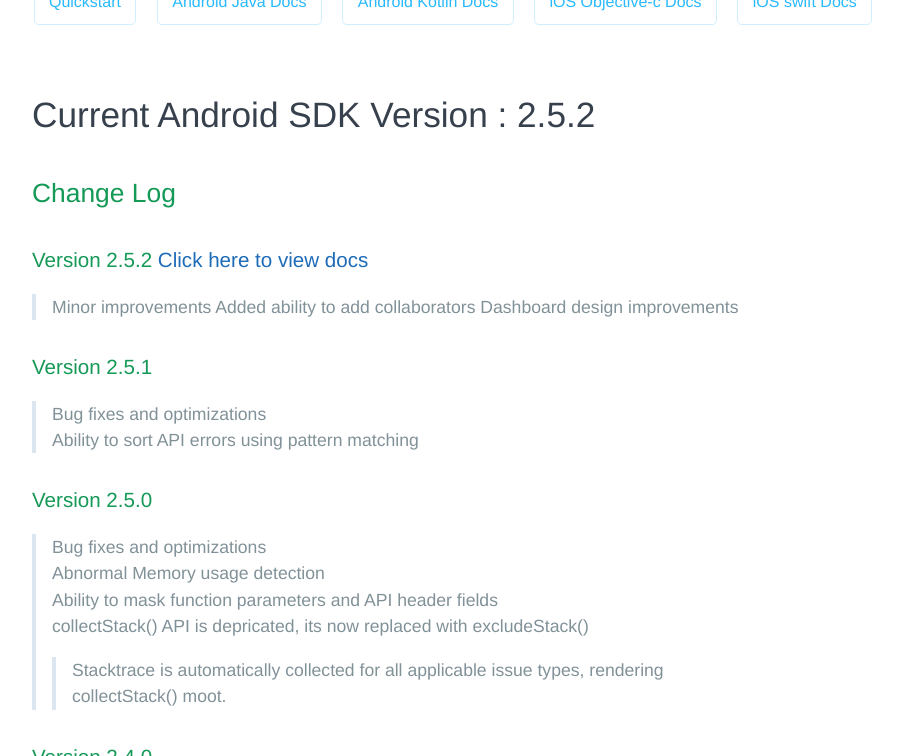
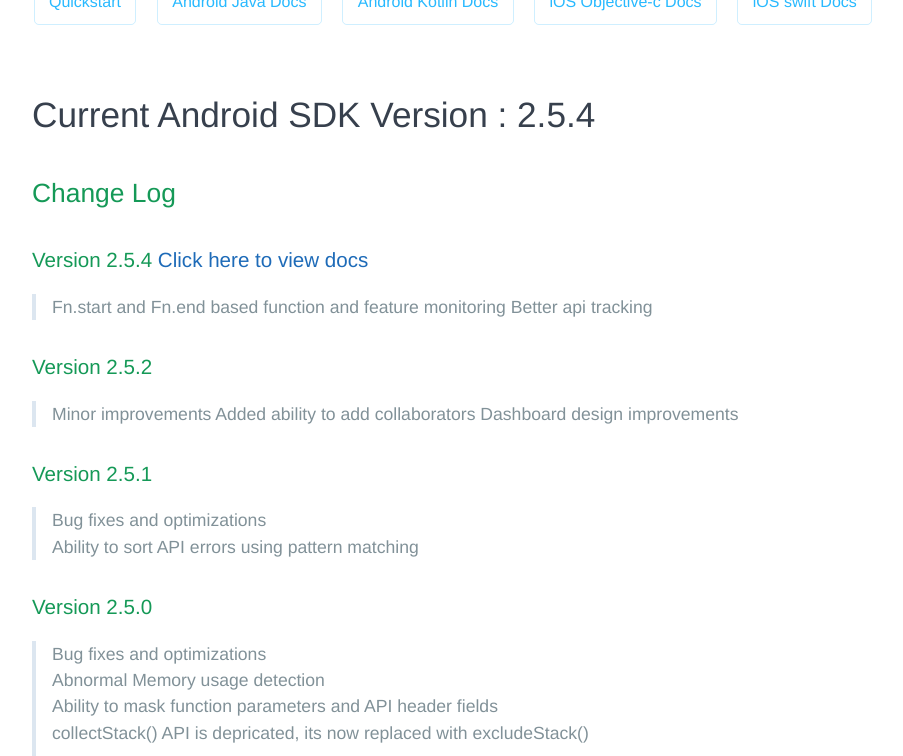
Before and after one commit to finotes/finotes.github.io, a Jekyll site: the page built from _posts/2018-01-22-android-change-log.md, in a window 1280 px wide and 900 px high, cut to the strip 144-900 px from the top of the window. Shown: the whole strip, without its empty margins (192-1095 px from the left). Built offline with Jekyll 4.4.1, drawn with Linux system fonts in a browser that asks for light colours; some web fonts are replaced; our own code applies the rules of GitHub Pages for plain Markdown files.

Commit message:
Update 2018-01-22-android-change-log.md

```diff
--- a/_posts/2018-01-22-android-change-log.md
+++ b/_posts/2018-01-22-android-change-log.md
@@ -1,10 +1,14 @@
 
 
-# Current Android SDK Version : 2.5.2
+# Current Android SDK Version : 2.5.4
 
 ## Change Log
 
-### Version 2.5.2 [Click here to view docs](https://finotes.github.io/2018/02/02/java-docs)
+### Version 2.5.4 [Click here to view docs](https://finotes.github.io/2018/02/02/java-docs)
+> Fn.start and Fn.end based function and feature monitoring
+> Better api tracking
+
+### Version 2.5.2
 > Minor improvements
 > Added ability to add collaborators
 > Dashboard design improvements
```
